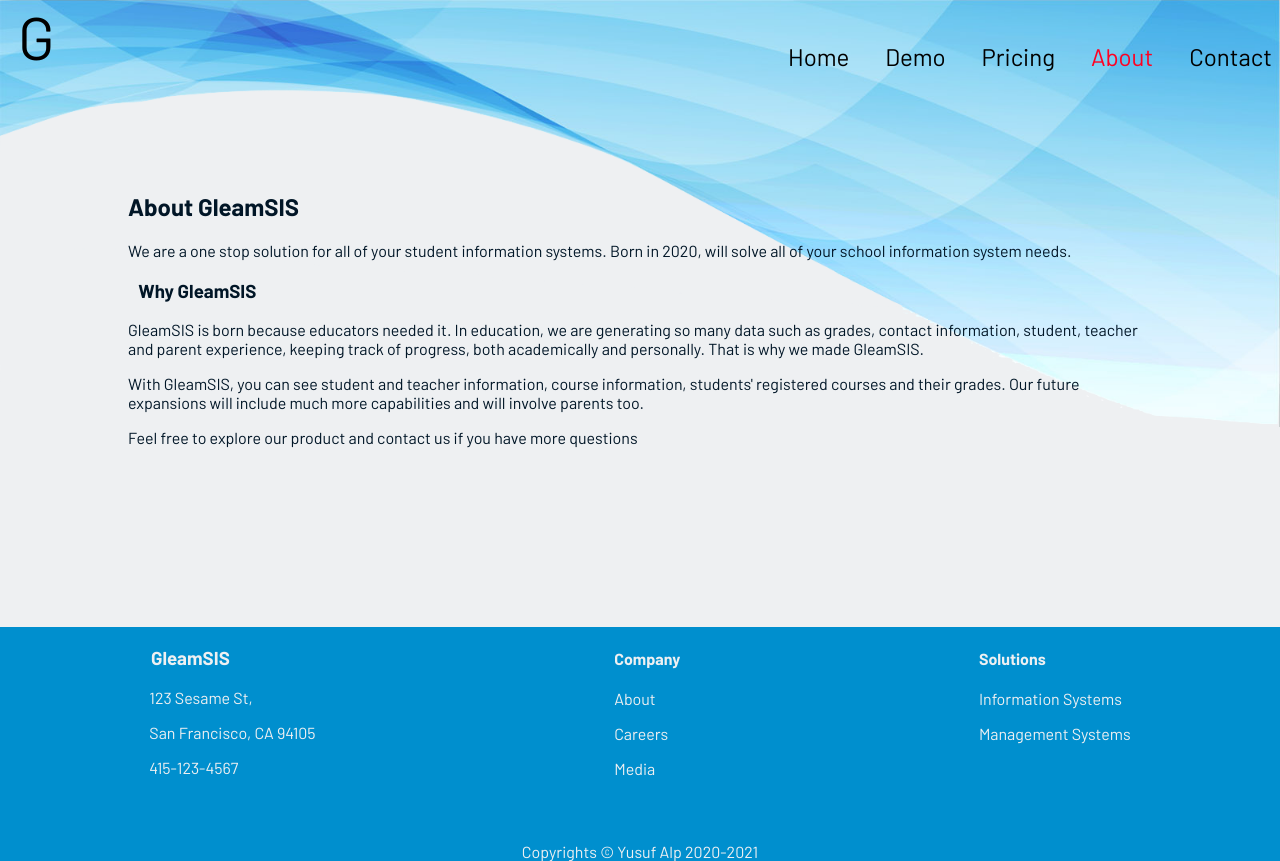
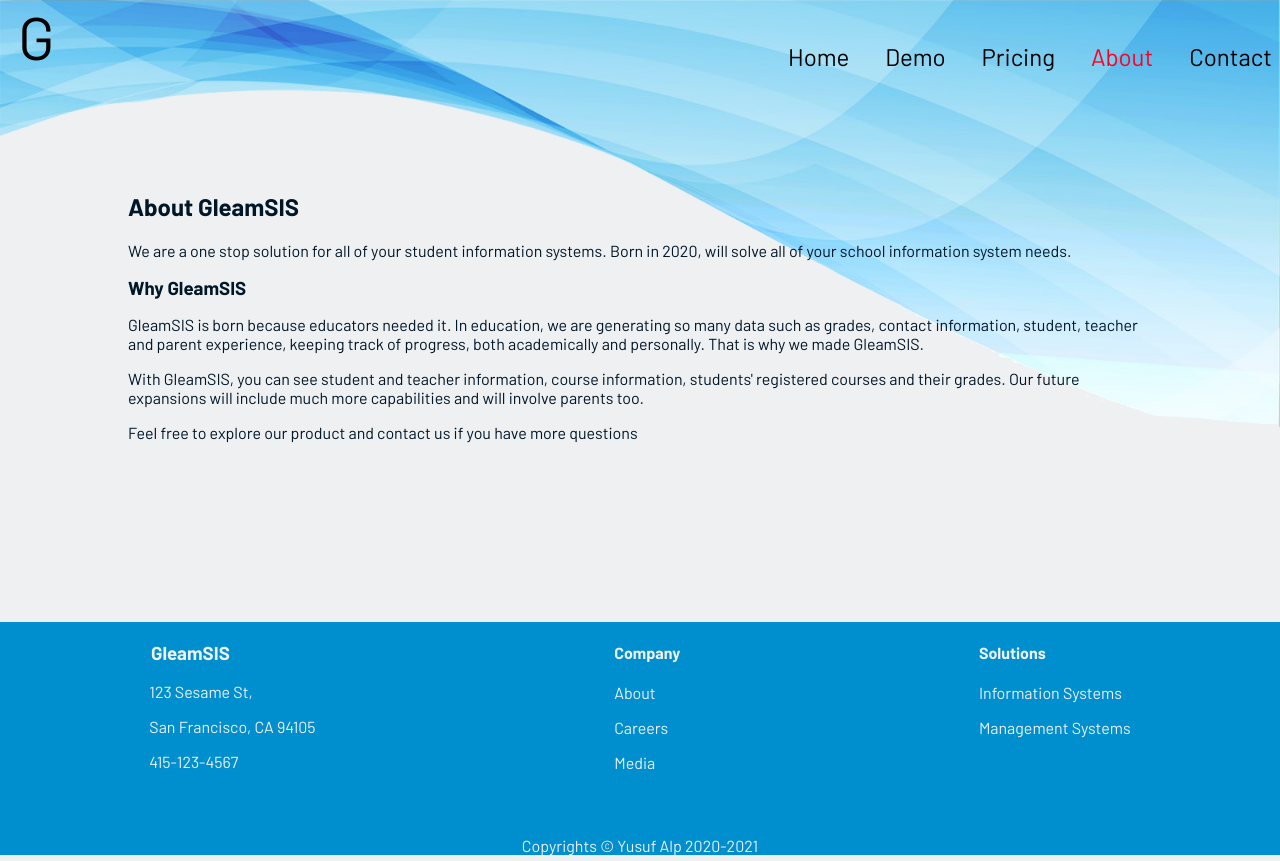
Before and after one commit to yusufalp/gleamsis-client, a React (Create React App) app: page /about in a window 1280 px wide. Built offline with nearby package versions, Linux system fonts and the light colour scheme; no server answers.

Commit message:
Update title margin

```diff
--- a/src/components/About/About.css
+++ b/src/components/About/About.css
@@ -7,3 +7,7 @@
   text-align: left;
   width: 100%;
 }
+
+.subtitle {
+  margin: 0;
+}
```
